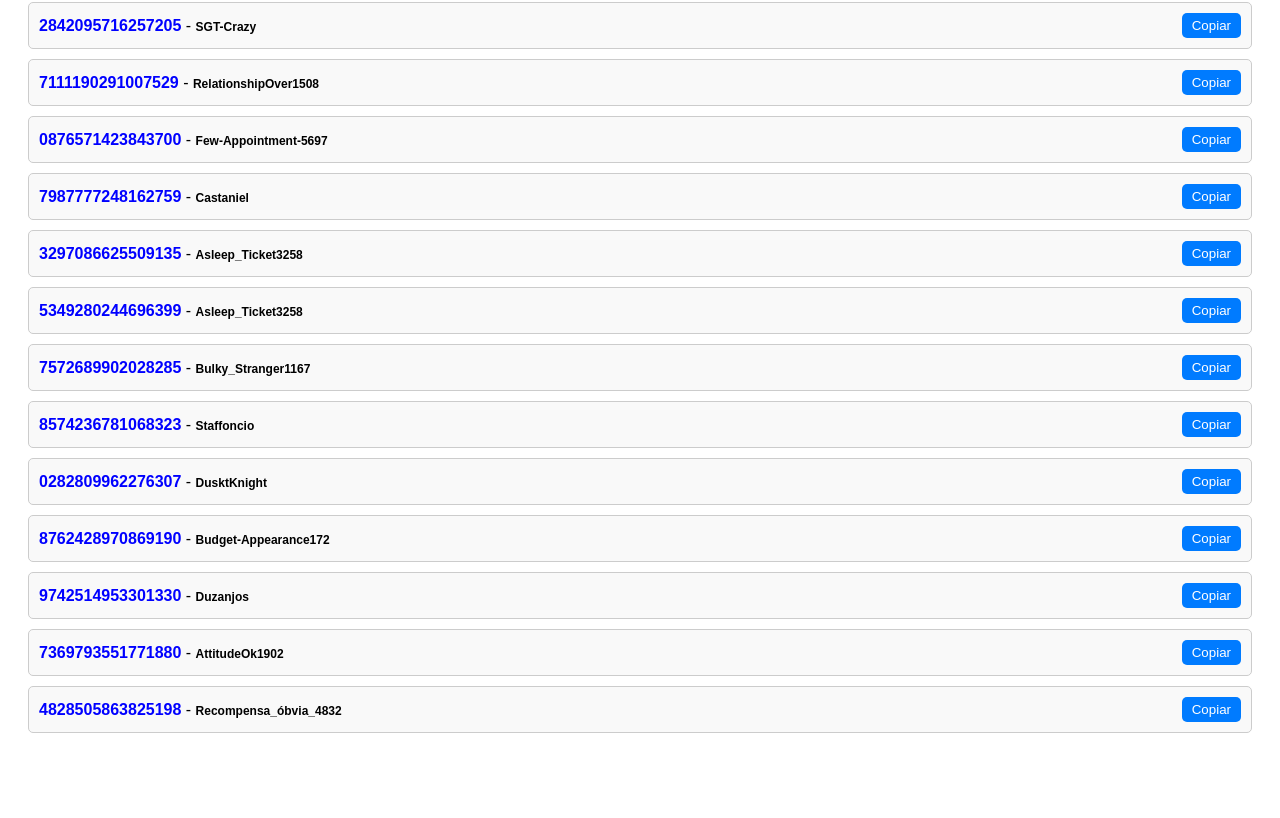
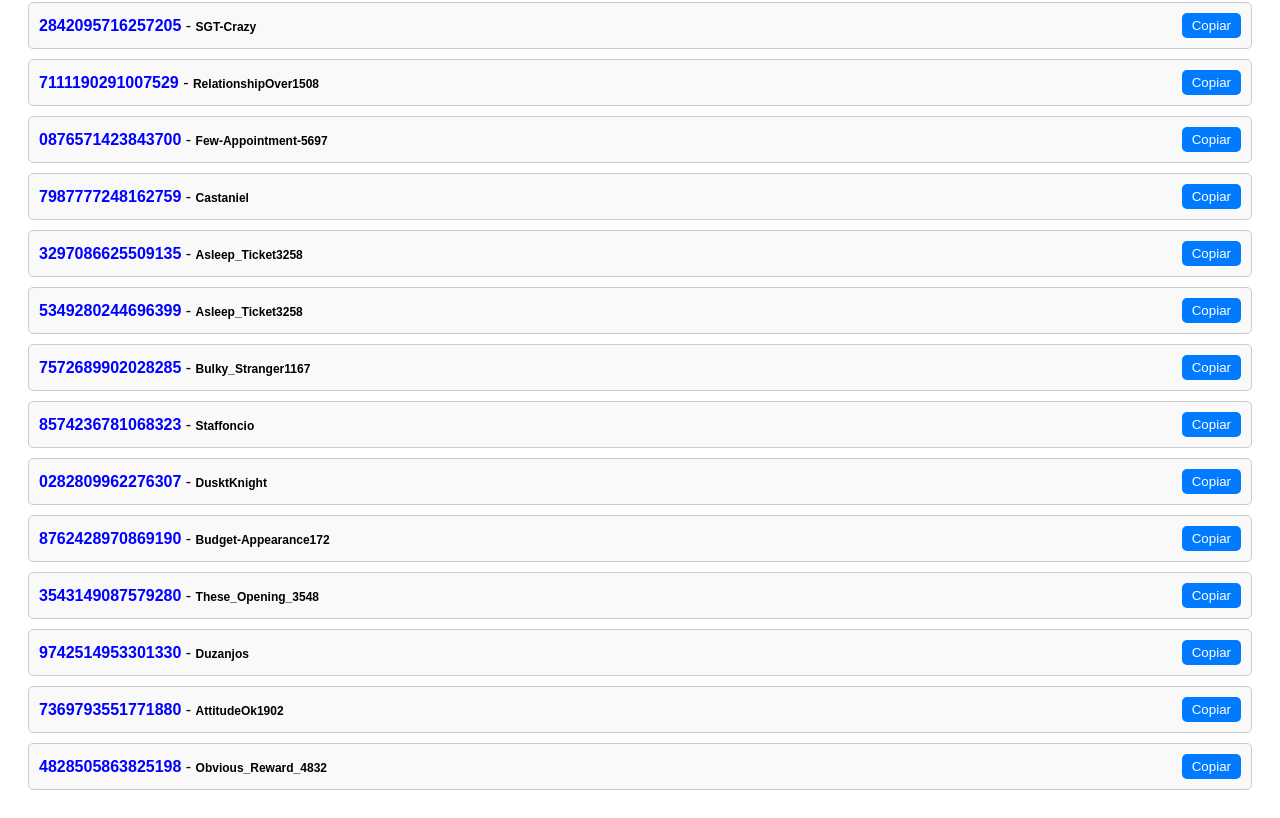
Before and after one commit to Duzanjos/Duzanjos.github.io, a plain HTML site: page index.html in a window 1280 px wide. Shown: the part 1552-2370 px from the top of the page. Before the commit the page ends 2313 px from the top, so only its background shows below. Drawn offline with Linux system fonts and the light colour scheme.

Commit message:
Update index.html

```diff
--- a/index.html
+++ b/index.html
@@ -112,9 +112,10 @@
 		{ code: "8574236781068323", nick: "Staffoncio" },
 		{ code: "0282809962276307", nick: "DusktKnight" },
 		{ code: "8762428970869190", nick: "Budget-Appearance172" },
+		{ code: "3543149087579280", nick: "These_Opening_3548" },
 		{ code: "9742514953301330", nick: "Duzanjos" },
 		{ code: "7369793551771880", nick: "AttitudeOk1902" },
-		{ code: "4828505863825198", nick: "Recompensa_óbvia_4832" }
+		{ code: "4828505863825198", nick: "Obvious_Reward_4832" }
 		// Adicione mais usuários aqui no formato { code: "codigo", nick: "nome" }
         ];
 
```
